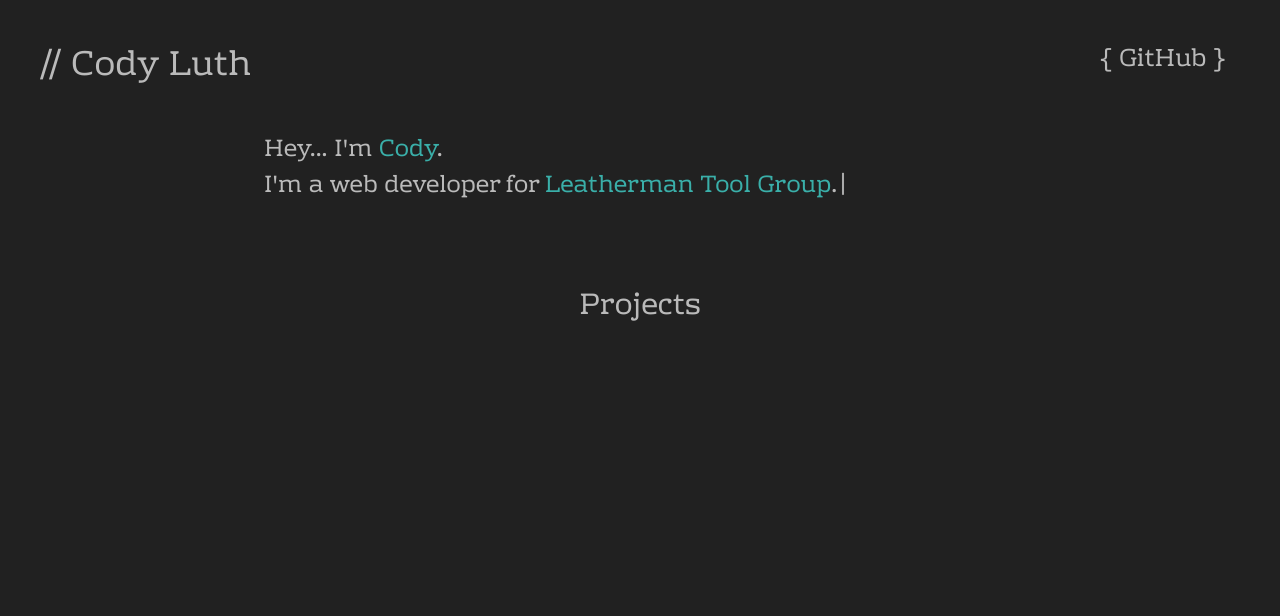
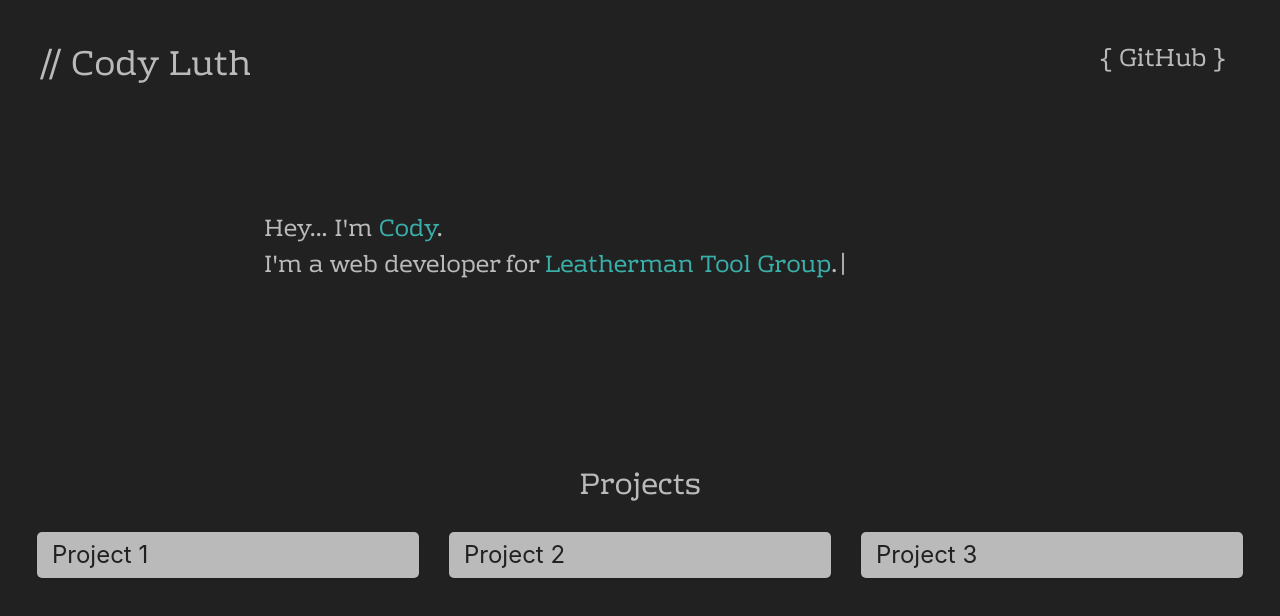
Before and after one commit to luthcody/codyluth, a Next.js app: page / in a window 1280 px wide. Shown: the top 616 px of the page. Built offline with nearby package versions, Linux system fonts and the light colour scheme.

Commit message:
Added Project Tiles

```diff
--- /dev/null
+++ b/components/projectTile.js
@@ -0,0 +1,11 @@
+import styles from './projectTile.module.scss'
+
+export default function ProjectTile({ project }) {
+  return (
+    <div className={'col-12 col-md-4 ' + styles.projectCardContainer}>
+        <div className={styles.projectCard}>
+            {project.name}
+        </div>
+    </div>
+  )
+}
--- /dev/null
+++ b/components/projectTile.module.scss
@@ -0,0 +1,42 @@
+@import '../variables.scss';
+
+.projectCardContainer {
+  padding: 15px;
+}
+
+.projectCard {
+  position: relative;
+  display: inline-block;
+  background-color: $light-grey;
+  color: $charcol;
+  box-shadow: 0 1px 2px rgba(0, 0, 0, 0.1);
+  border-radius: 5px;
+  -webkit-transition: all 0.6s cubic-bezier(0.165, 0.84, 0.44, 1);
+  transition: all 0.6s cubic-bezier(0.165, 0.84, 0.44, 1);
+  padding: 5px 15px;
+  width: 100%;
+
+  &::after {
+    content: "";
+    border-radius: 5px;
+    position: absolute;
+    z-index: -1;
+    top: 0;
+    left: 0;
+    width: 100%;
+    height: 100%;
+    box-shadow: 0px 0px 15px $blue;
+    opacity: 0;
+    -webkit-transition: all 0.6s cubic-bezier(0.165, 0.84, 0.44, 1);
+    transition: all 0.6s cubic-bezier(0.165, 0.84, 0.44, 1);
+  }
+
+  &:hover {
+    -webkit-transform: scale(1.1, 1.1);
+    transform: scale(1.1, 1.1);
+
+    &::after {
+      opacity: 1;
+    }
+  }
+}
--- a/pages/index.js
+++ b/pages/index.js
@@ -1,6 +1,8 @@
 import React from "react";
 import Typed from 'typed.js';
+import ProjectTile from '../components/projectTile';
 import styles from './index.module.scss';
+import projects from '../static/json/projects.json';
 
 export default function Index() {
   const el = React.useRef(null);
@@ -25,6 +27,8 @@ export default function Index() {
     }
   }, [])
 
+  const projectTiles = projects.map((project) => <ProjectTile project={project} />);
+
   return (
     <div className="row justify-content-center">
       <div className={'col-12 col-md-8 px-4 ' + styles.typed}>
@@ -32,6 +36,7 @@ export default function Index() {
       </div>
 
       <h3 className="col-12 text-center mt-4">Projects</h3>
+      {projectTiles}
     </div>
   )
 }
--- a/pages/index.module.scss
+++ b/pages/index.module.scss
@@ -1,6 +1,7 @@
 @import '../variables.scss';
 
 .typed {
-  min-height: 120px;
+  min-height: 300px;
   font-family: $header-font;
+  padding-top: 80px;
 }
--- /dev/null
+++ b/static/json/projects.json
@@ -0,0 +1,11 @@
+[
+    {
+        "name": "Project 1"
+    },
+    {
+        "name": "Project 2"
+    },
+    {
+        "name": "Project 3"
+    }
+]
```
Also changed, not shown: 1 other file (tests, documents, lock files or other folders).
